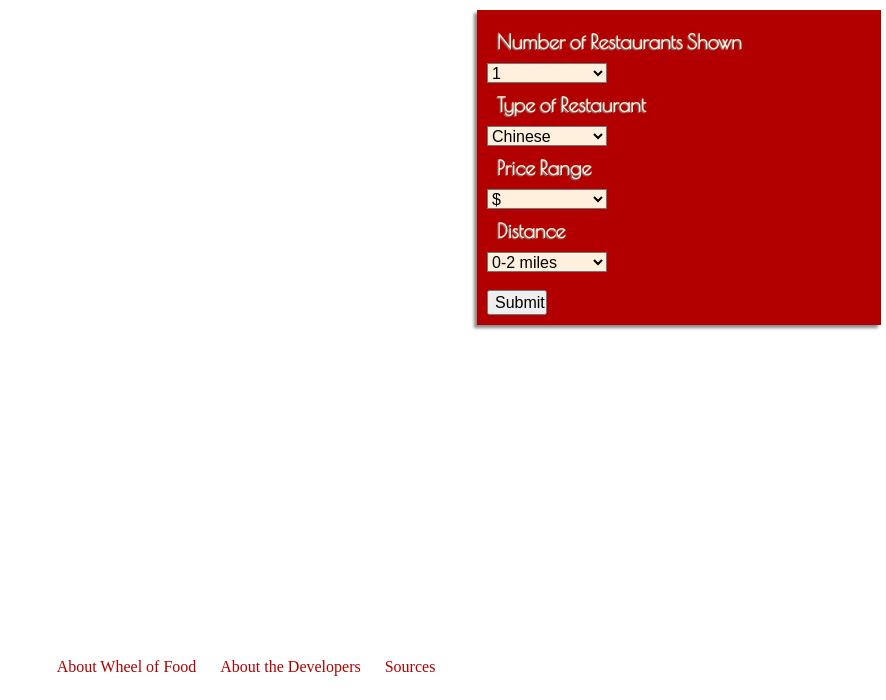
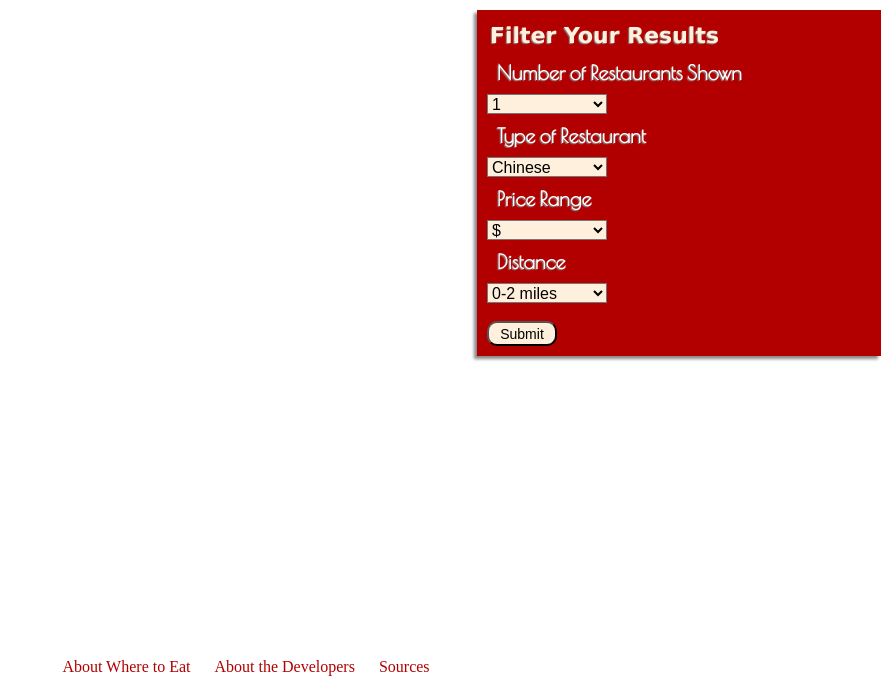
Before and after one commit to tranpham1997/team-tek-food, a Python web app: template wheel-of-food/templates/results.html in a window 1280 px wide. Shown: the part 100-800 px from the top of the page, without its empty margins (394-1280 px from the left). Run offline with Jinja, Linux system fonts and the light colour scheme; the template is opened without the code that fills it, so the values that code supplies are empty.

Commit message:
template update

```diff
--- a/wheel-of-food/static/resultpage.css
+++ b/wheel-of-food/static/resultpage.css
@@ -27,12 +27,20 @@ footer{
   padding-bottom: 10px;
   vertical-align: baseline;
 }
+h1{
+  padding: 3px;
+  margin: 0;
+  color: #FFF0DD;
+  font-family: Verdana, sans-serif;
+  font-size: 22px;
+  text-shadow: -1px 1px 1px #888888;
+}
 h2{
   padding: 10px;
   margin: 0;
   font-family: "Poiret One", sans-serif;
   font-size: 20px;
-  color: #FFF0DD;
+  color: white;
   text-shadow: -1px 1px 1px #888888;
 }
 h3{
@@ -57,8 +65,10 @@ aside{
 }
 #submitbutton{
   height: 25px;
-  width: 60px;
-  font-size: 16px;
+  width: 70px;
+  font-size: 14px;
+  background-color: #FFF0DD;
+  border-radius: 10px;
 }
 #container {
    min-height: 100%;
--- a/wheel-of-food/templates/results.html
+++ b/wheel-of-food/templates/results.html
@@ -4,16 +4,17 @@
     <link href="../static/resultpage.css" rel="stylesheet">
     <title>Your Results</title>
   </head>
-  <div id="container">
+  <div id="container"> <!-- all divs used to vertically align footer. DO NOT CHANGE-->
     <div id="header">
       <header>
-        <a id="whereTo" href="/">where to</a><a id="eat" href="/">EAT</a>
+        <a id="whereTo" href="/">where to</a><a id="eat" href="/">EAT</a> <!--logo with link to home page-->
       </header>
     </div>
     <div id="body">
       <body>
-        <aside>
-          <form method="GET" id="filtersform">
+        <aside> <!--side bar-->
+          <h1>Filter Your Results</h1>
+          <form method="GET" id="filtersform"> <!--form used to filter results-->
             <h2>Number of Restaurants Shown</h2>
             <select class="dropMenu" name="number">
               <option value="one">1</option>
@@ -51,8 +52,8 @@
       </body>
     </div>
     <div id="footer">
-      <footer><br>
-        <a href="/AboutApp"> About Wheel of Food </a>
+      <footer><br> <!--Footer with links to other pages-->
+        <a href="/AboutApp"> About Where to Eat </a>
         <a href="/AboutUs"> About the Developers </a>
         <a href="/Sources"> Sources </a>
       </footer>
```
